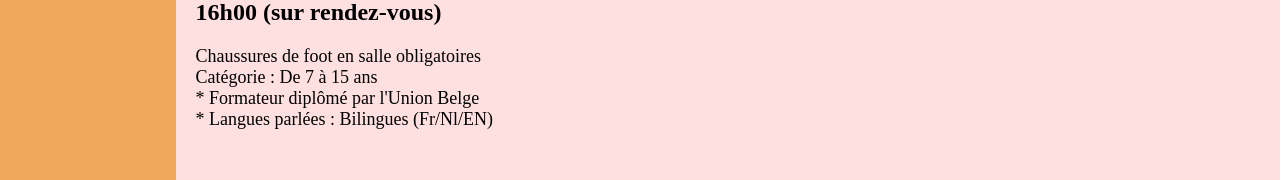
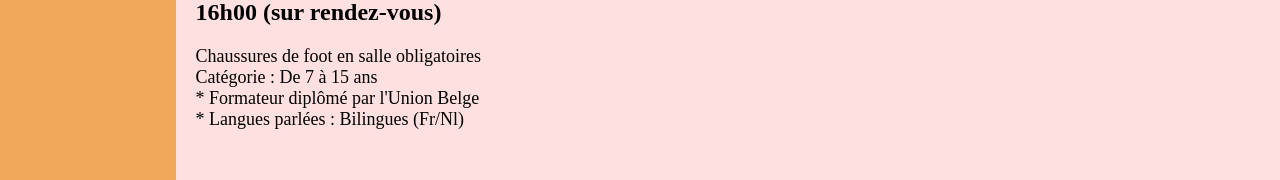
Before and after one commit to bibhasingh/BFA_React, a React (Create React App) app: page / in a window 1280 px wide. Both pictures are taken after a click on the button "Horaires". Shown: the part 606-786 px from the top of the page. Built offline with nearby package versions, Linux system fonts and the light colour scheme.

Commit message:
adding content

```diff
--- a/src/Schedule.js
+++ b/src/Schedule.js
@@ -27,18 +27,18 @@ function Schedule({ lang }) {
     Fr: ["Chaussures de foot en salle obligatoires",
       "Catégorie : De 7 à 15 ans",
     "* Formateur diplômé par l'Union Belge",
-  "* Langues parlées : Bilingues (Fr/Nl/EN)"
+  "* Langues parlées : Bilingues (Fr/Nl)"
 
 ],
     Nl: ["Zaalvoetbalschoenen vereist",
       "Categorie: Van 7 tot 15 jaar oud",
       "* Trainer gekwalificeerd door de Belgische Unie",
-      "* Gesproken talen: tweetalig (Fr/Nl/EN)"
+      "* Gesproken talen: tweetalig (Fr/Nl)"
     ],
     En: ["Indoor soccer shoes required",
       "Category: From 7 to 15 years old",
       "* Trainer qualified by the Belgian Union",
-      "* Languages spoken: Bilingual (Fr/Nl/EN)"
+      "* Languages spoken: Bilingual (Fr/Nl)"
     ]
    }
 
```
